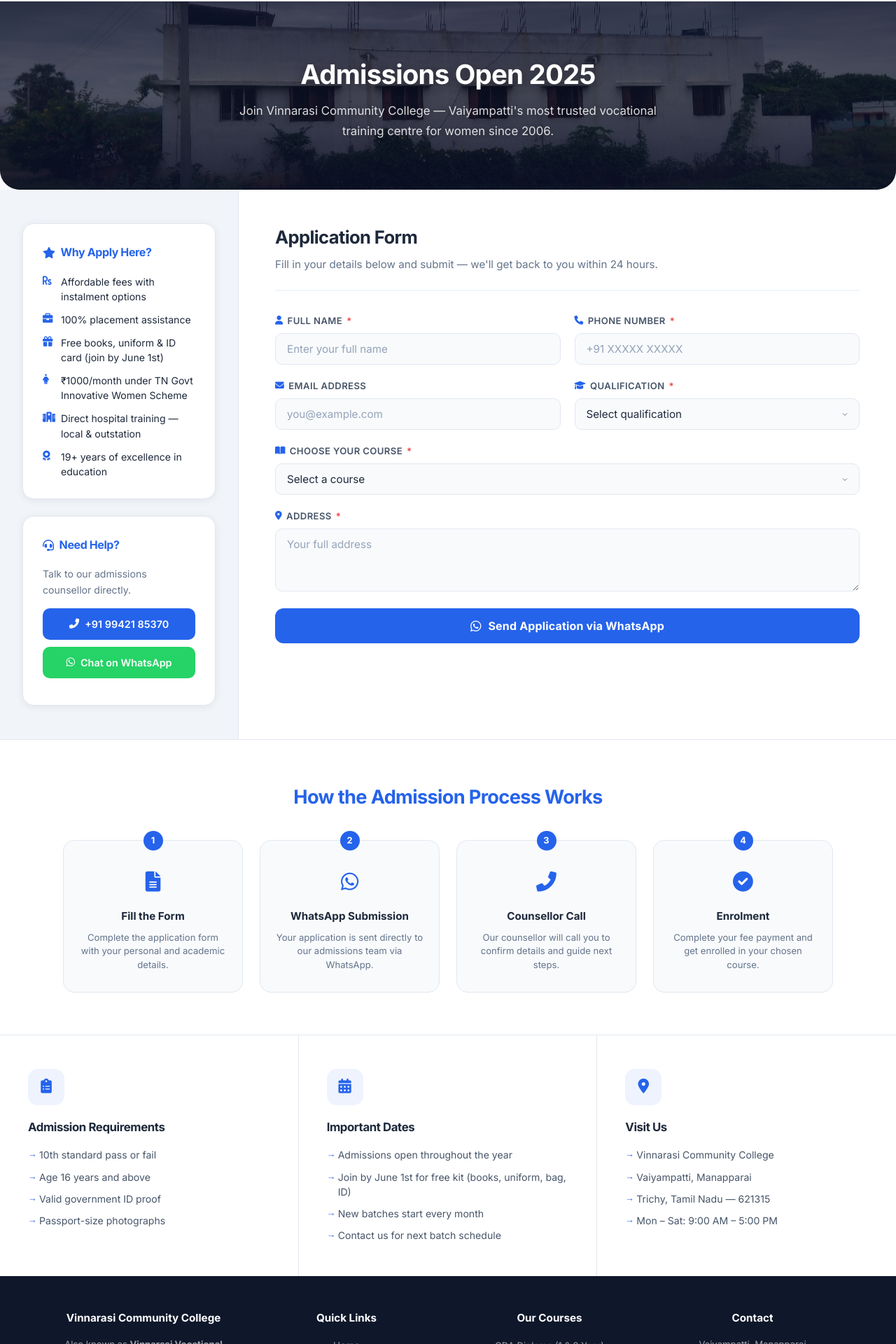
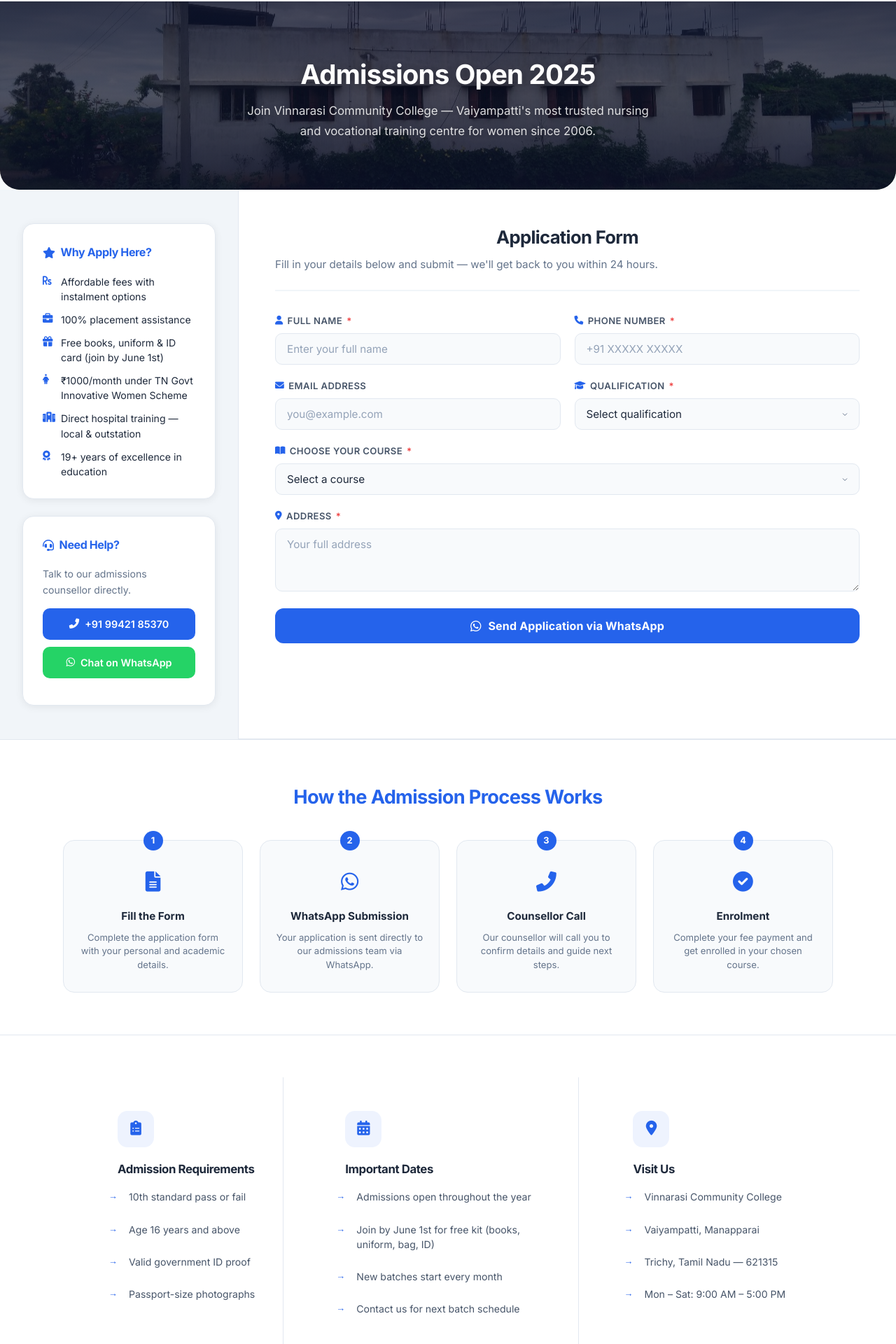
Before and after one commit to xf0Jeeva/vinnarasi-college-website, a Next.js app: page /admissions in a window 1280 px wide. Shown: the part 70-1990 px from the top of the page at 70% size. Built offline with nearby package versions, Linux system fonts and the light colour scheme.

Commit message:
Optimize semantic HTML structure and ARIA attributes for top-tier SEO across core pages

```diff
--- a/app/admissions/page.tsx
+++ b/app/admissions/page.tsx
@@ -8,7 +8,7 @@
   title: 'Admissions 2025 | Apply for Vocational Diploma Courses | Vinnarasi Community College',
   description:
     'Apply now for 2025 admissions at Vinnarasi Community College, Vaiyampatti, Manapparai. Govt-approved GDA, Patient Care, MLT, OT Technology courses. Free books & uniform for June joiners. ₹1000/month TN Govt scholarship for women.',
-  keywords: ['admission 2025 Vinnarasi Community College', 'vocational course admission Manapparai', 'GDA admission Trichy', 'nursing college admission Tamil Nadu', 'diploma admission Vaiyampatti'],
+  keywords: ['admission 2025 Vinnarasi Community College', 'vocational course admission Manapparai', 'GDA admission Trichy', 'nursing college admission Tamil Nadu', 'diploma admission Vaiyampatti', 'nursing college in vaiyampatty', 'manapparai nursing college admission', 'vaiyampatty nursing college admission'],
   alternates: { canonical: 'https://vinnarasicommunitycollege.in/admissions' },
 };
 
@@ -30,12 +30,12 @@
 
 export default function AdmissionsPage() {
   return (
-    <>
+    <main>
       <FadeIn>
-        <div className="hero-inner">
+        <header className="hero-inner">
           <h1>Admissions Open 2025</h1>
-          <p>Join Vinnarasi Community College — Vaiyampatti&apos;s most trusted vocational training centre for women since 2006.</p>
-        </div>
+          <p>Join Vinnarasi Community College — Vaiyampatti&apos;s most trusted nursing and vocational training centre for women since 2006.</p>
+        </header>
       </FadeIn>
 
       {/* ── MAIN LAYOUT ── */}
@@ -68,15 +68,15 @@
         </aside>
 
         {/* RIGHT — FORM */}
-        <div className="adm-form-panel">
+        <section className="adm-form-panel" aria-labelledby="form-heading">
           <div className="adm-form-header">
-            <h2>Application Form</h2>
+            <h2 id="form-heading">Application Form</h2>
             <p>Fill in your details below and submit — we&apos;ll get back to you within 24 hours.</p>
           </div>
           <Suspense fallback={<p style={{ padding: '20px' }}>Loading form…</p>}>
             <AdmissionsForm />
           </Suspense>
-        </div>
+        </section>
       </div>
 
       {/* ── HOW IT WORKS ── */}
@@ -98,8 +98,9 @@
 
       {/* ── REQUIREMENTS + DATES ── */}
       <FadeIn>
-        <div className="adm-info-grid">
-          <div className="adm-info-card">
+        <section className="adm-info-grid" aria-labelledby="info-heading">
+          <h2 id="info-heading" className="sr-only">Admission Information</h2>
+          <article className="adm-info-card">
             <div className="adm-info-icon"><i className="fas fa-clipboard-list"></i></div>
             <h3>Admission Requirements</h3>
             <ul>
@@ -108,8 +109,8 @@
               <li>Valid government ID proof</li>
               <li>Passport-size photographs</li>
             </ul>
-          </div>
-          <div className="adm-info-card">
+          </article>
+          <article className="adm-info-card">
             <div className="adm-info-icon"><i className="fas fa-calendar-alt"></i></div>
             <h3>Important Dates</h3>
             <ul>
@@ -118,8 +119,8 @@
               <li>New batches start every month</li>
               <li>Contact us for next batch schedule</li>
             </ul>
-          </div>
-          <div className="adm-info-card">
+          </article>
+          <article className="adm-info-card">
             <div className="adm-info-icon"><i className="fas fa-map-marker-alt"></i></div>
             <h3>Visit Us</h3>
             <ul>
@@ -128,9 +129,9 @@
               <li>Trichy, Tamil Nadu — 621315</li>
               <li>Mon – Sat: 9:00 AM – 5:00 PM</li>
             </ul>
-          </div>
-        </div>
+          </article>
+        </section>
       </FadeIn>
-    </>
+    </main>
   );
 }
```
Also changed, not shown: app/courses/page.tsx (+15 -15 lines), app/page.tsx (+17 -17 lines).
